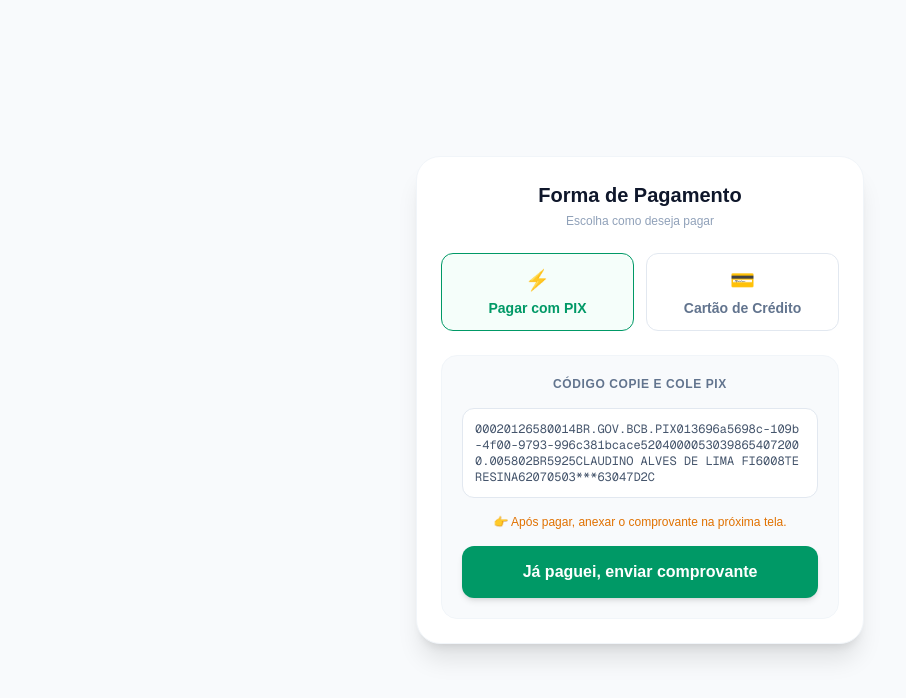
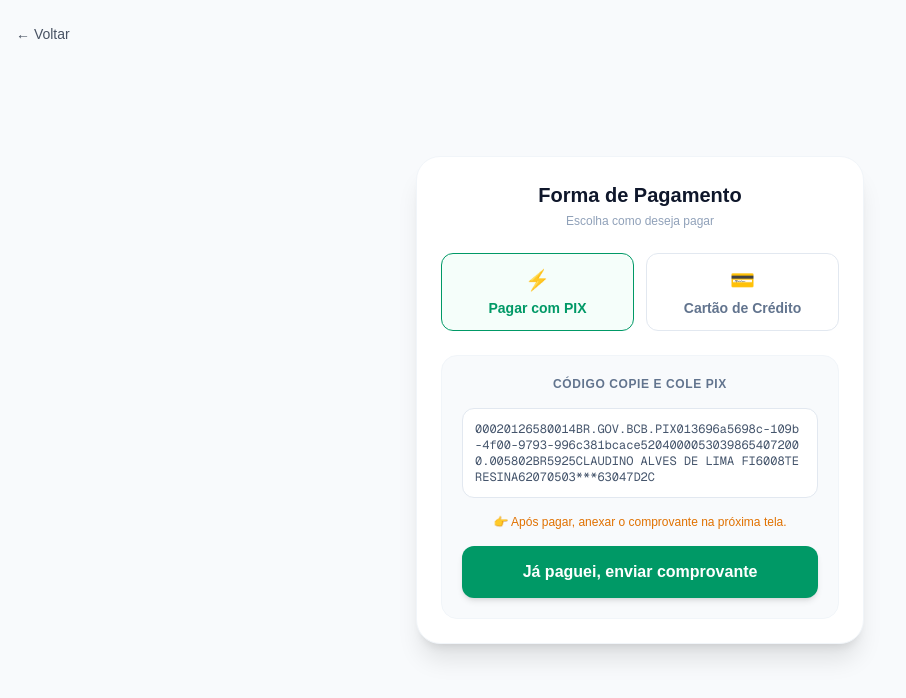
Before and after one commit to ClaudinoFH/sistema-cursos, a Next.js app: page /pagamento in a window 1280 px wide. Shown: the top 698 px of the page, without its empty margins (0-906 px from the left). Built offline with nearby package versions, Linux system fonts and the light colour scheme.

Commit message:
Botão voltar

```diff
--- a/app/pagamento/page.tsx
+++ b/app/pagamento/page.tsx
@@ -1,6 +1,7 @@
 'use client';
 
 import React, { useState } from 'react';
+import Link from 'next/link';
 import { useRouter } from 'next/navigation';
 
 export default function Pagamento() {
@@ -24,6 +25,9 @@ export default function Pagamento() {
       <div className="max-w-md w-full bg-white rounded-3xl shadow-xl overflow-hidden border border-slate-100 p-6 space-y-6 text-slate-800">
 
         <div className="text-center space-y-1">
+          <Link href="/" className="absolute left-4 top-6 text-sm opacity-80 hover:opacity-100 transition flex items-center gap-1">
+            ← Voltar
+          </Link>
           <h1 className="text-xl font-extrabold text-slate-900">Forma de Pagamento</h1>
           <p className="text-xs text-slate-400">Escolha como deseja pagar</p>
         </div>
```
